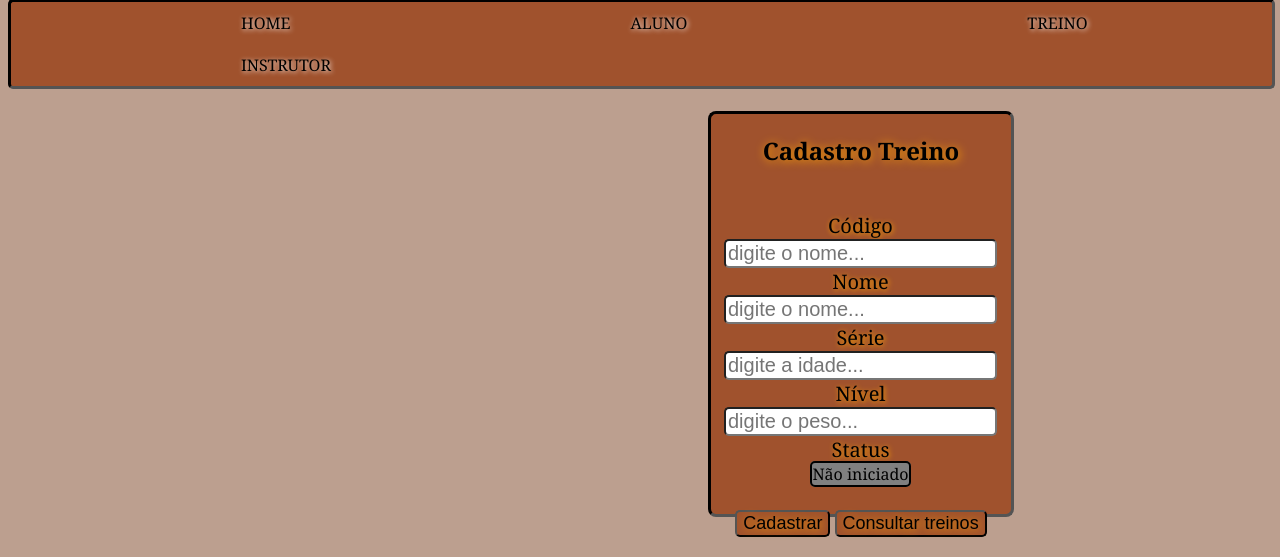
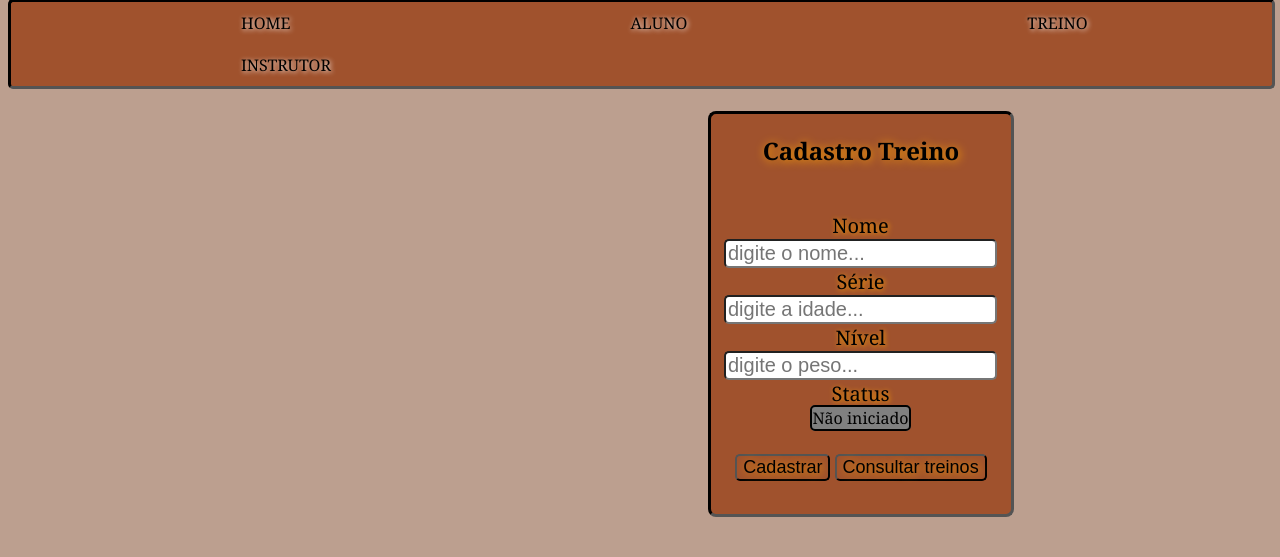
Before and after one commit to MarcosStark/dsweb, a PHP site: page /training.php in a window 1280 px wide. Shown: the part 216-773 px from the top of the page. Run offline with PHP 8.4, Linux system fonts and the light colour scheme.

Commit message:
Update training.php

```diff
--- a/academy-project/training.php
+++ b/academy-project/training.php
@@ -20,13 +20,11 @@
                 </li>
             </ul>
         </nav>
-        <form class="cad-training">
+        <form class="cad-training" action="training_register.php" method="post">
             <h2>Cadastro Treino</h2><br>
             <table id="cad-training">
                 <tr>
                     <td>
-                        <label>Código</label><br>
-                        <input id="code" type="text" placeholder="digite o nome..." required><br>
                         <label>Nome</label><br>
                         <input id="name" type="text" placeholder="digite o nome..." required><br>
                         <label>Série</label><br>
```
